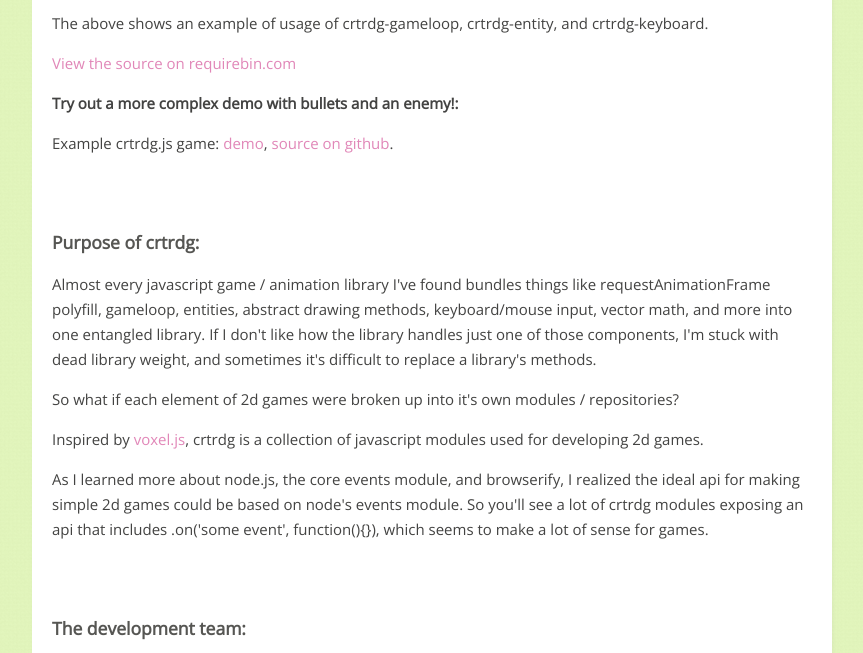
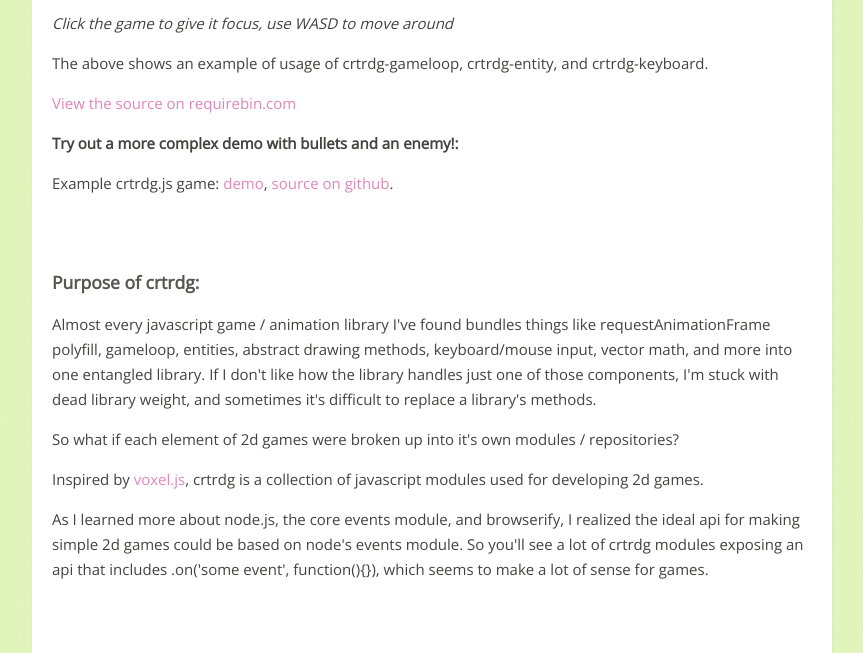
Before and after one commit to crtrdg/crtrdg.github.com, a Jekyll site: the page built from index.html, in a window 1280 px wide and 900 px high, scrolled down 894 px, cut to the strip 247-900 px from the top of the window. Shown: the whole strip, without its empty margins (208-1071 px from the left). Built offline with Jekyll 4.4.1, drawn with Linux system fonts in a browser that asks for light colours.

Commit message:
copy add

```diff
--- a/index.html
+++ b/index.html
@@ -24,6 +24,7 @@
     <iframe src="http://requirebin.com/embed?gist=6031438" style="width:100%;height:250px;margin:0px auto;display:block;border:0px;overflow:hidden;">
       <p>Your browser does not support iframes.</p><p>Consider installing a current version of Firefox or Chrome</p>
     </iframe>
+    <p><i>Click the game to give it focus, use WASD to move around</i></p>
     <p>The above shows an example of usage of crtrdg-gameloop, crtrdg-entity, and crtrdg-keyboard.</p>
     <p><a href="http://requirebin.com/?gist=6031438" target="_blank">View the source on requirebin.com</a></p>
     <p><b>Try out a more complex demo with bullets and an enemy!:</b></p>
```
